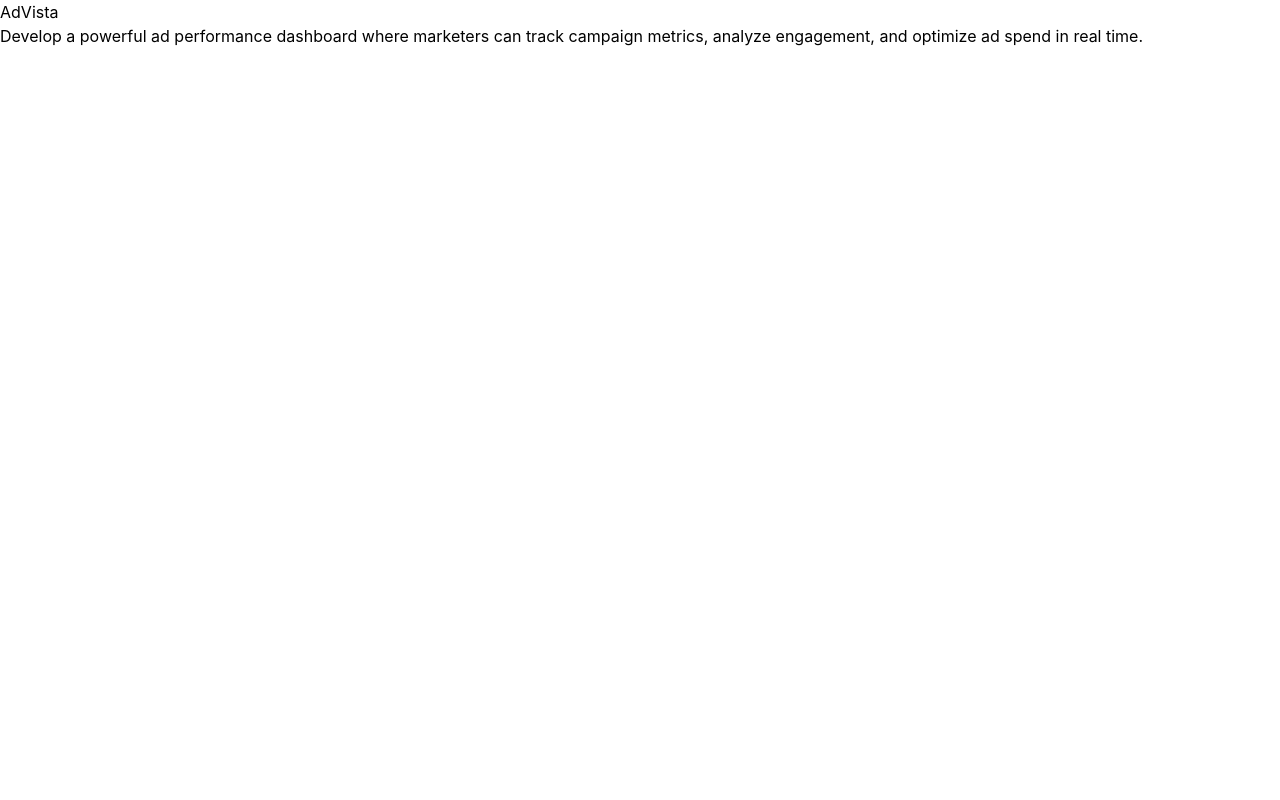
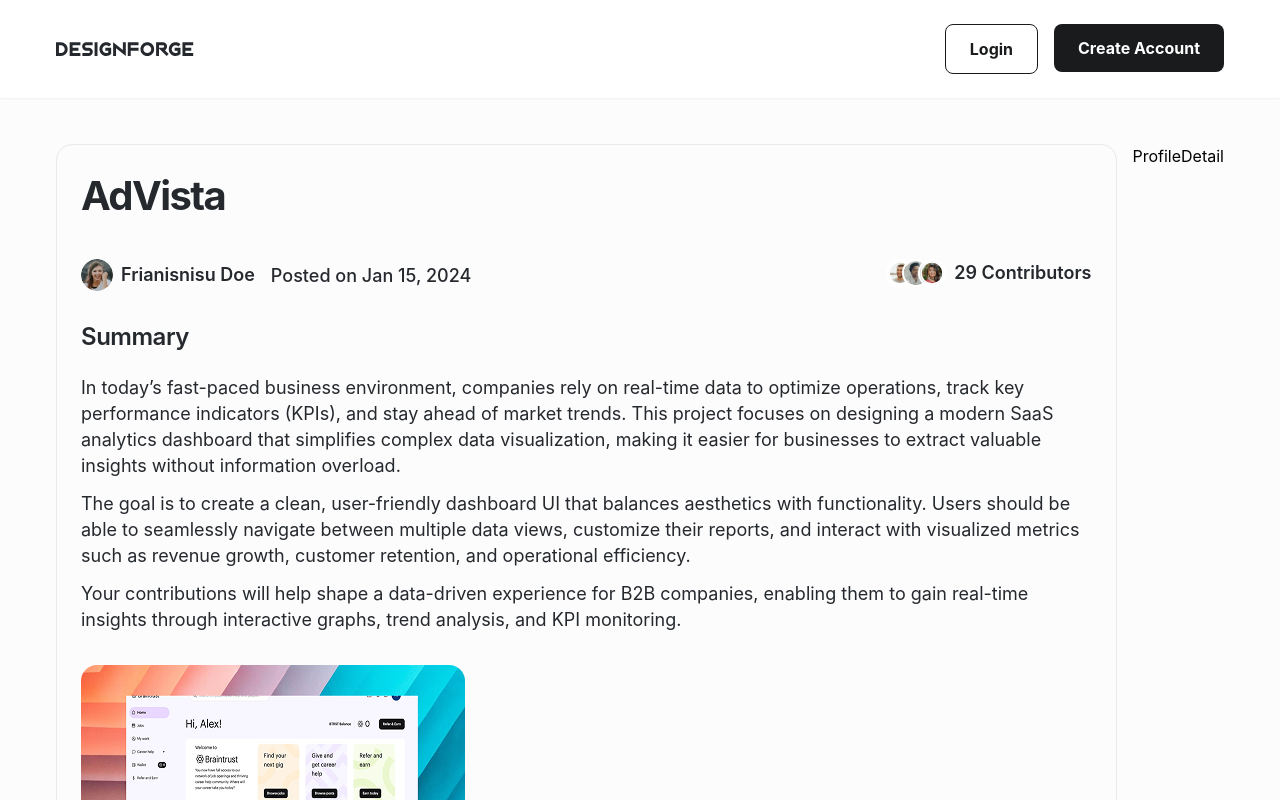
Before and after one commit to Wheezy049/DesignForge, a React (Create React App) app: page /project/1 in a window 1280 px wide. Shown: the top 800 px of the page. Built offline with nearby package versions, Linux system fonts and the light colour scheme.

Commit message:
feat: implementing the project details UI

```diff
--- a/src/App.js
+++ b/src/App.js
@@ -12,9 +12,12 @@ const projects = [
     title: "AdVista",
     author: "Frianisnisu Doe",
     description:
-      "Develop a powerful ad performance dashboard where marketers can track campaign metrics, analyze engagement, and optimize ad spend in real time.",
+      "In today’s fast-paced business environment, companies rely on real-time data to optimize operations, track key performance indicators (KPIs), and stay ahead of market trends. This project focuses on designing a modern SaaS analytics dashboard that simplifies complex data visualization, making it easier for businesses to extract valuable insights without information overload. The goal is to create a clean, user-friendly dashboard UI that balances aesthetics with functionality. Users should be able to seamlessly navigate between multiple data views, customize their reports, and interact with visualized metrics such as revenue growth, customer retention, and operational efficiency. Your contributions will help shape a data-driven experience for B2B companies, enabling them to gain real-time insights through interactive graphs, trend analysis, and KPI monitoring.",
     date: "Jan 15, 2024",
-    projectImage: "/images/Frame 3 (1).png",
+    projectImage: [
+      "/images/Frame 3 (1).png",
+      "/images/Frame 3 (1).png"
+    ],
     profilePicture: "/images/Ellipse 2.svg",
     contributors: 29,
     contributorImages: [
@@ -31,7 +34,11 @@ const projects = [
     description:
       "Create an event discovery and ticketing app that allows users to browse events, book tickets, and network with attendees through in-app messaging.",
     date: "Jan 15, 2024",
-    projectImage: "/images/Frame 3 (7).png",
+    projectImage: [
+      "/images/Frame 3 (7).png",
+      "/images/Frame 3 (7).png"
+    ],
+
     profilePicture: "/images/Ellipse 2.svg",
     contributors: 24,
     contributorImages: [
@@ -48,7 +55,10 @@ const projects = [
     description:
       "Develop a modern analytics dashboard for businesses to track KPIs, user behavior, and performance insights through interactive charts and reports.",
     date: "Jan 15, 2024",
-    projectImage: "/images/Frame 3 (3).png",
+    projectImage: [
+      "/images/Frame 3 (3).png",
+      "/images/Frame 3 (3).png"
+    ],
     profilePicture: "/images/Ellipse 2.svg",
     contributors: 18,
     contributorImages: [
@@ -65,7 +75,10 @@ const projects = [
     description:
       "Design a seamless personal finance app that helps users track expenses, set budgets, and visualize spending patterns with intuitive graphs.",
     date: "Jan 15, 2024",
-    projectImage: "/images/Frame 3 (4).png",
+    projectImage: [
+      "/images/Frame 3 (4).png",
+      "/images/Frame 3 (4).png"
+    ],
     profilePicture: "/images/Ellipse 2.svg",
     contributors: 15,
     contributorImages: [
@@ -82,7 +95,10 @@ const projects = [
     description:
       "Craft an engaging, accessible website for an online learning platform that simplifies course discovery, enrollment, and interactive learning experiences.",
     date: "Jan 15, 2024",
-    projectImage: "/images/Frame 3 (2).png",
+    projectImage: [
+      "/images/Frame 3 (5).png",
+      "/images/Frame 3 (5).png"
+    ],
     profilePicture: "/images/Ellipse 2.svg",
     contributors: 35,
     contributorImages: [
@@ -99,7 +115,10 @@ const projects = [
     description:
       "Create an intuitive user interface for an e-learning platform, focusing on improving course navigation and student engagement.",
     date: "Jan 15, 2024",
-    projectImage: "/images/Frame 3 (8).png",
+    projectImage: [
+      "/images/Frame 3 (8).png",
+      "/images/Frame 3 (8).png"
+    ],
     profilePicture: "/images/Ellipse 2.svg",
     contributors: 27,
     contributorImages: [
@@ -112,11 +131,14 @@ const projects = [
   {
     id: 7,
     title: "StockPulse",
-    author:  "Adeyemi Chukwu",
+    author: "Adeyemi Chukwu",
     description:
       "Develop a stock market dashboard that provides real-time financial data, trend analysis, and personalized watchlists for investors.",
     date: "Jan 15, 2024",
-    projectImage: "/images/Frame 3 (6).png",
+    projectImage: [
+      "/images/Frame 3 (6).png",
+      "/images/Frame 3 (6).png"
+    ],
     profilePicture: "/images/Ellipse 2.svg",
     contributors: 22,
     contributorImages: [
@@ -133,7 +155,10 @@ const projects = [
     description:
       "Create a startup landing page template that highlights product features, investor details, and a compelling call to action for early adopters.",
     date: "Jan 15, 2024",
-    projectImage: "/images/Frame 3 (4).png",
+    projectImage: [
+      "/images/Frame 3 (4).png",
+      "/images/Frame 3 (4).png"
+    ],
     profilePicture: "/images/Ellipse 2.svg",
     contributors: 17,
     contributorImages: [
@@ -150,7 +175,10 @@ const projects = [
     description:
       "Design a recruitment management dashboard for HR teams to track job applications, schedule interviews, and manage candidate pipelines efficiently.",
     date: "Jan 15, 2024",
-    projectImage: "/images/Frame 3 (2).png",
+    projectImage: [
+      "/images/Frame 3 (2).png",
+      "/images/Frame 3 (2).png"
+    ],
     profilePicture: "/images/Ellipse 2.svg",
     contributors: 12,
     contributorImages: [
--- /dev/null
+++ b/src/components/ProfileDetailCard.jsx
@@ -0,0 +1,9 @@
+import React from 'react'
+
+function ProfileDetailCard() {
+  return (
+    <div>ProfileDetail</div>
+  )
+}
+
+export default ProfileDetailCard
--- a/src/components/ProjectCard.jsx
+++ b/src/components/ProjectCard.jsx
@@ -44,7 +44,7 @@ function ProjectCard({ project }) {
         {/* Project Image */}
         <div className="w-full h-[200px] rounded-t-[16px] overflow-hidden">
           <img
-            src={projectImage}
+            src={projectImage[0]}
             alt={title}
             className="w-full h-full object-cover"
           />
--- /dev/null
+++ b/src/components/ProjectDetailCard.jsx
@@ -0,0 +1,107 @@
+import React from "react";
+
+function ProjectDetailCard({ project }) {
+  const {
+    title,
+    author,
+    date,
+    projectImage,
+    profilePicture,
+    contributors,
+    contributorImages,
+    tags,
+    description,
+  } = project;
+
+  function formatParagraphs(text) {
+    const words = text.split(" ");
+    let paragraphs = [];
+    let currentParagraph = [];
+
+    words.forEach((word) => {
+      currentParagraph.push(word);
+
+      // Check if current paragraph is around 65 words and ends with a period
+      if (currentParagraph.length >= 40 && /[.!?]$/.test(word)) {
+        paragraphs.push(currentParagraph.join(" "));
+        currentParagraph = [];
+      }
+    });
+
+    // Push any remaining text as a final paragraph
+    if (currentParagraph.length) {
+      paragraphs.push(currentParagraph.join(" "));
+    }
+
+    return paragraphs;
+  }
+
+  return (
+    <div className="flex flex-col p-6 justify-center items-start gap-8 rounded-[16px] border border-[#E9E9E9]">
+      <h1 className="text-[40px] font-bold font-inter text-[#25292E] leading-[54px] tracking-[-1.6px]">
+        {title}
+      </h1>
+      <div className="flex items-center justify-between w-full">
+        <div className="flex gap-4 items-center">
+          <div className="flex gap-2 items-center mt-1">
+            <div className="w-8 h-8 rounded-full overflow-hidden">
+              <img
+                src={profilePicture}
+                alt={author}
+                className="w-full h-full object-cover"
+              />
+            </div>
+            <h3 className="text-[18px] font-semibold font-inter text-[#25292E] leading-[26px]">
+              {author}
+            </h3>
+          </div>
+          <p className="text-[18px] font-medium font-inter text-[#25292E] mt-1">
+            Posted on {date}
+          </p>
+        </div>
+        <div className="flex items-center gap-2">
+          <div className="flex items-center -space-x-3">
+            {contributorImages.slice(0, 3).map((image, i) => (
+              <img
+                key={i}
+                src={image}
+                alt="Contributor"
+                className="w-7 h-7 rounded-full border-2 border-white"
+              />
+            ))}
+          </div>
+          <span className="text-[18px] text-[#25292E] font-semibold leading-[26px] font-inter">
+            {contributors} Contributors
+          </span>
+        </div>
+      </div>
+      <div className="flex flex-col gap-6">
+        <h1 className="text-[24px] font-semibold font-inter leading-[28px] tracking-[-0.48px] text-[#25292E]">
+          Summary
+        </h1>
+        <div className="gap-3 flex flex-col">
+          {formatParagraphs(description).map((para, index) => (
+            <p
+              key={index}
+              className="text-[18px] font-inter leading-[26px] text-[#25292E]"
+            >
+              {para}
+            </p>
+          ))}
+        </div>
+      </div>
+      <div className="flex flex-col items-center gap-8">
+        {projectImage.map((image, index) => (
+          <img
+            key={index}
+            src={image}
+            alt={project.title}
+            className="w-full md:w-auto rounded-lg"
+          />
+        ))}
+      </div>
+    </div>
+  );
+}
+
+export default ProjectDetailCard;
--- a/src/pages/ProjectDetail.jsx
+++ b/src/pages/ProjectDetail.jsx
@@ -1,5 +1,9 @@
 import React from "react";
 import { useParams } from "react-router-dom";
+import NavBar from "../components/NavBar";
+import Footer from "../components/Footer";
+import ProfileDetailCard from "../components/ProfileDetailCard";
+import ProjectDetailCard from "../components/ProjectDetailCard";
 
 function ProjectDetails({ projects }) {
   const { id } = useParams();
@@ -11,9 +15,21 @@ function ProjectDetails({ projects }) {
   }
 
   return (
-    <div>
-      <h1>{project.title}</h1>
-      <p>{project.description}</p>
+    <div className="flex flex-col items-center bg-[#FCFCFC] min-h-screen">
+      <NavBar />
+
+      <div className="w-full max-w-[1200px] mx-auto px-4 mt-36 flex flex-col md:flex-row items-start justify-between gap-4 mb-20">
+        <div className="w-auto">
+          <ProjectDetailCard project={project} />
+        </div>
+        <div className="w-auto">
+          <ProfileDetailCard project={project} />
+        </div>
+      </div>
+
+      <div className="w-full">
+        <Footer />
+      </div>
     </div>
   );
 }
```
